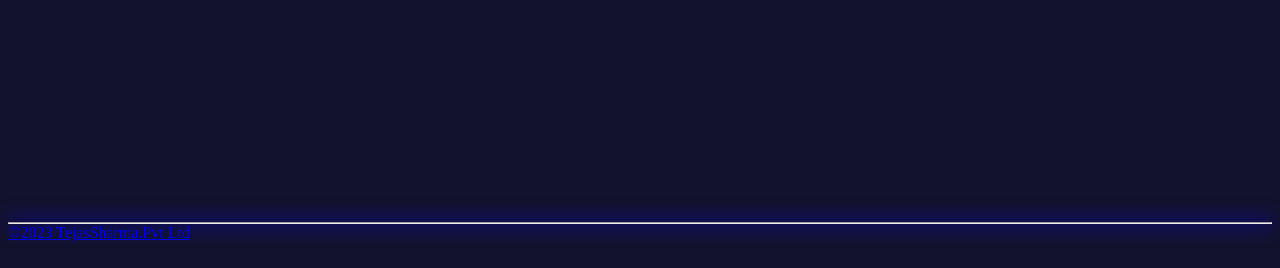
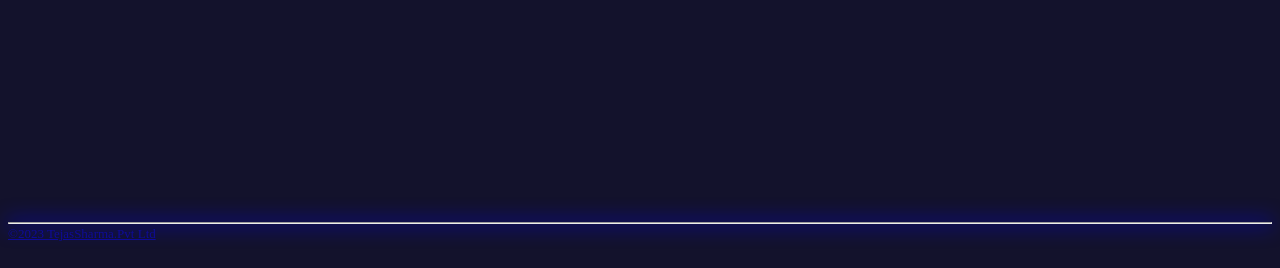
Before and after one commit to Mr-TejasSharma/Portfolio, a plain HTML site: page MY FIRST PORTFOLIO/index.html in a window 1280 px wide. Shown: the part 2744-3012 px from the top of the page. Drawn offline with Linux system fonts and the light colour scheme.

Commit message:
index.css

```diff
--- a/MY FIRST PORTFOLIO/index.css
+++ b/MY FIRST PORTFOLIO/index.css
@@ -225,3 +225,9 @@ font-size:25px ;
     display: none;
   }
 }
+
+.cpy{
+  color: #0e0b98;
+  font-size: small;
+  box-shadow: #4d6dee;
+}
```
